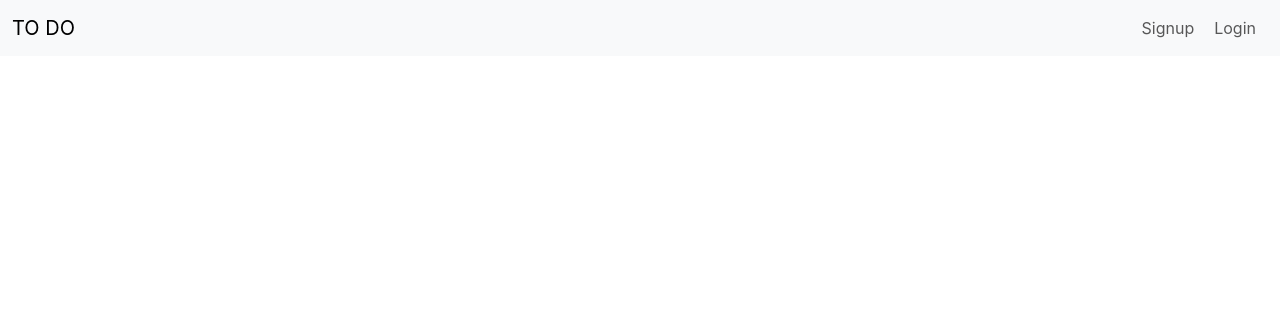
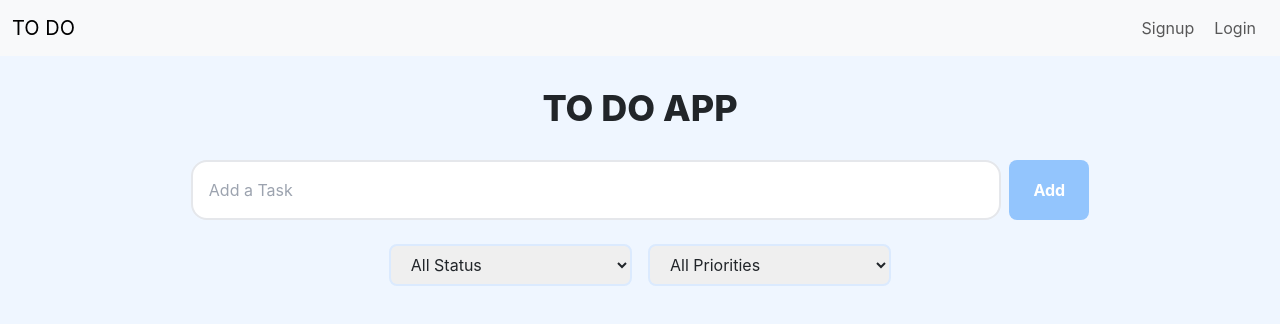
Before and after one commit to Alfi-Noushad/To_do-App, a React (Create React App) app: page / in a window 1280 px wide. Shown: the top 324 px of the page. Built offline with nearby package versions, Linux system fonts and the light colour scheme.

Commit message:
home page setup

```diff
--- a/src/components/Home.js
+++ b/src/components/Home.js
@@ -4,11 +4,55 @@ import { useContext } from 'react';
 
 
 const Home = () => {
-   const { filteredTasks, deleteTask, updateTaskStatus, addTask } = useContext(TaskContext);
+   const {  filteredTasks,
+    filterStatus,
+    setFilterStatus,
+    filterPriority,
+    setFilterPriority,
+    addTask,
+    deleteTask,
+    updateTaskStatus,
+    updateTaskPriority,
+    logout, } = useContext(TaskContext);
 
   return (
-    <div>
+     <div className="min-h-screen bg-blue-50 flex flex-col">
+      <main className="flex-1 p-8">
+        <h1 className='text-4xl font-extrabold text-center mb-8'>TO DO APP</h1>
+        <form onSubmit={(e) => {
+            e.preventDefault();
+            addTask(e.target.value);
+            e.target.value="";
+        }} className='mb-6 flex gap-2 justify-center' >
 
+          <input type="text" placeholder='Add a Task' className='border-2 p-3 border-grey-100 rounded-2xl w-2/3 focus:outline-none focus:ring-grey-400'/>
+          <button className='px-6 py-2 bg-blue-300 hover:bg-blue-500 text-white font-bold rounded-lg transition-colors duration-200'>Add</button>
+        </form>
+        <div className='mb-6 flex gap-3 justify-center'>
+          <select
+              onChange={(e) => setFilterStatus(e.target.value)}
+              className='p-2 w-1/5 border-2 border-blue-100 rounded-lg  px-3 py-2 focus:outline-none focus:ring-2 focus:ring-blue-300'
+              value={filterStatus}
+          >
+            <option  value="all">All Status</option>
+            <option value="pending">Pending</option>
+             <option value="completed">Completed</option>
+          </select>
+           <select
+              onChange={(e) => setFilterPriority(e.target.value)}
+              className='p-2 w-1/5 border-2 border-blue-100 rounded-lg  px-3 py-2 focus:outline-none focus:ring-2 focus:ring-blue-300'
+              value={filterPriority}
+          >
+            <option value="all">All Priorities</option>
+            <option value="low">Low</option>
+            <option value="medium">Medium</option>
+            <option value="high">High</option>
+          </select>
+        </div>
+        <ul className='space-y-4'>
+
+        </ul>
+      </main>
     </div>
   )
 }
```
